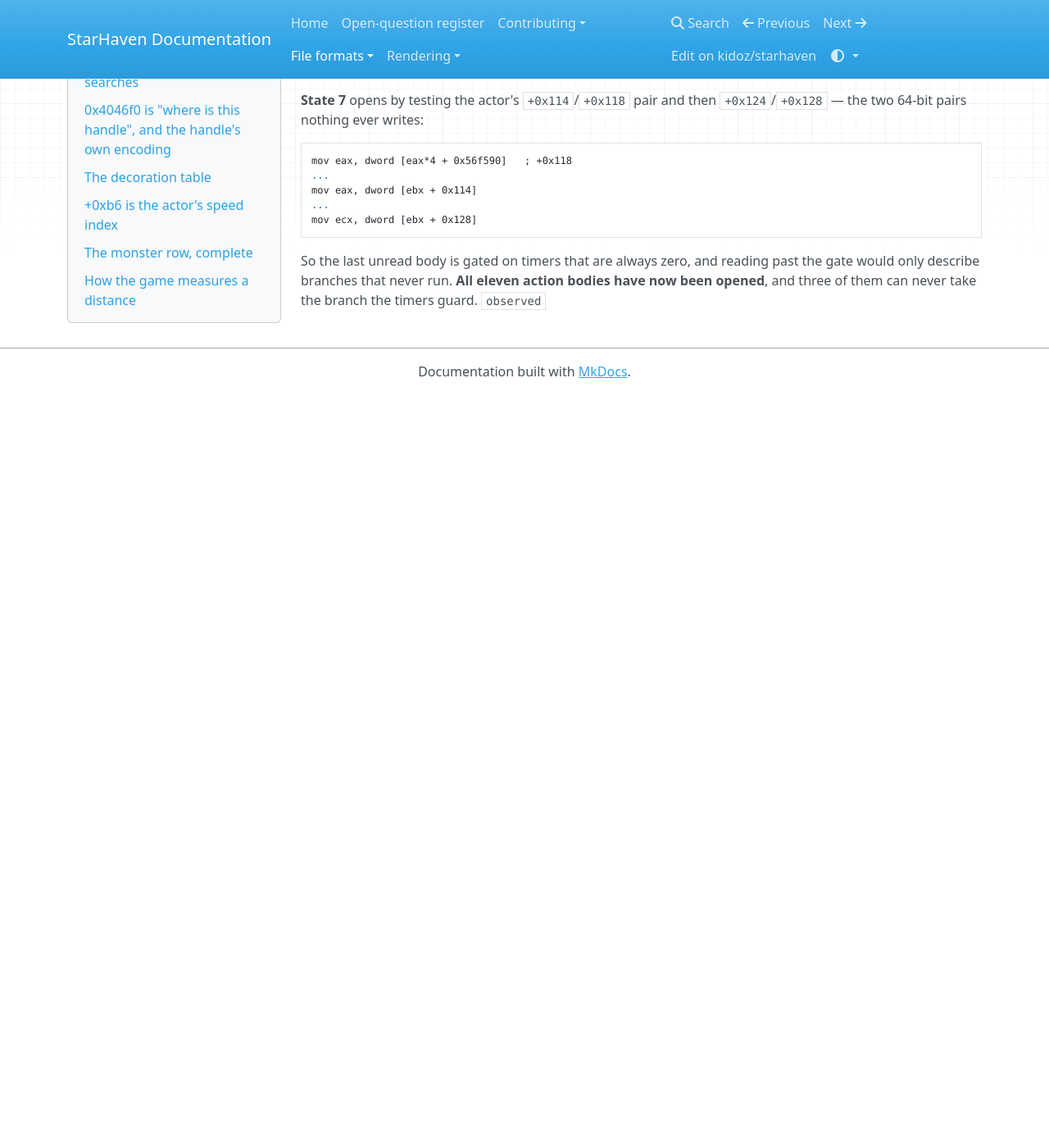
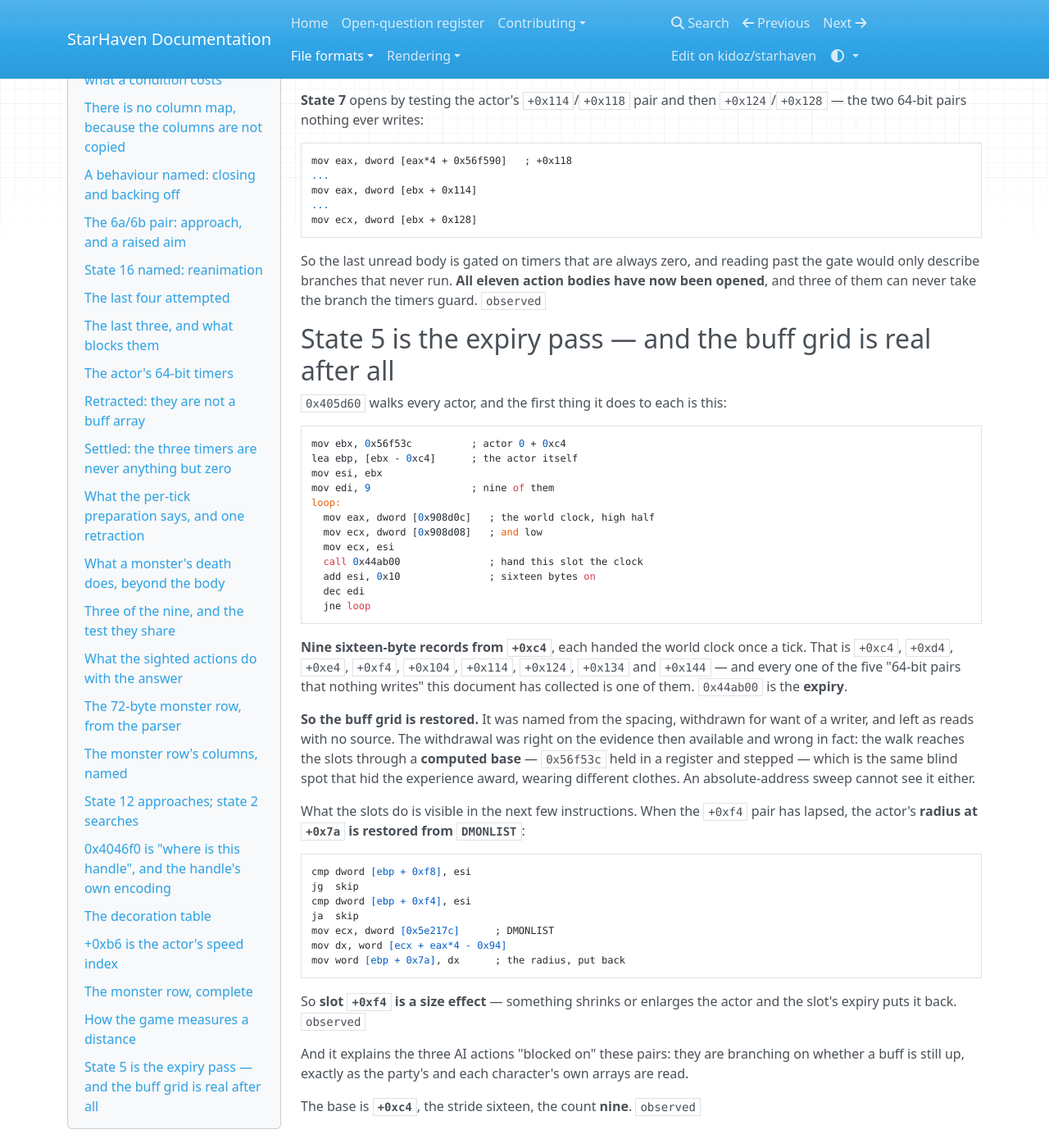
Before and after one commit to kidoz/starhaven, an MkDocs documentation site: the page built from docs/formats/event-actors.md, in a window 1280 px wide and 1400 px high, scrolled down 20807 px. Shown: the whole window at 82% size. Built offline with MkDocs 1.6.1, drawn with Linux system fonts in a browser that asks for light colours; nearby versions of some CDN libraries; before the commit the page ends 21288 px from its top, so only the background shows below that.

Commit message:
Restore the actor's buff grid: nine slots the expiry pass walks

````diff
--- a/docs/formats/event-actors.md
+++ b/docs/formats/event-actors.md
@@ -1139,3 +1139,57 @@ So the last unread body is gated on timers that are always zero, and reading
 past the gate would only describe branches that never run. **All eleven action
 bodies have now been opened**, and three of them can never take the branch the
 timers guard. `observed`
+
+## State 5 is the expiry pass — and the buff grid is real after all
+
+`0x405d60` walks every actor, and the first thing it does to each is this:
+
+```
+mov ebx, 0x56f53c          ; actor 0 + 0xc4
+lea ebp, [ebx - 0xc4]      ; the actor itself
+mov esi, ebx
+mov edi, 9                 ; nine of them
+loop:
+  mov eax, dword [0x908d0c]   ; the world clock, high half
+  mov ecx, dword [0x908d08]   ; and low
+  mov ecx, esi
+  call 0x44ab00               ; hand this slot the clock
+  add esi, 0x10               ; sixteen bytes on
+  dec edi
+  jne loop
+```
+
+**Nine sixteen-byte records from `+0xc4`**, each handed the world clock once a
+tick. That is `+0xc4`, `+0xd4`, `+0xe4`, `+0xf4`, `+0x104`, `+0x114`, `+0x124`,
+`+0x134` and `+0x144` — and every one of the five "64-bit pairs that nothing
+writes" this document has collected is one of them. `0x44ab00` is the
+**expiry**.
+
+**So the buff grid is restored.** It was named from the spacing, withdrawn for
+want of a writer, and left as reads with no source. The withdrawal was right on
+the evidence then available and wrong in fact: the walk reaches the slots
+through a **computed base** — `0x56f53c` held in a register and stepped — which
+is the same blind spot that hid the experience award, wearing different
+clothes. An absolute-address sweep cannot see it either.
+
+What the slots do is visible in the next few instructions. When the `+0xf4`
+pair has lapsed, the actor's **radius at `+0x7a` is restored from `DMONLIST`**:
+
+```
+cmp dword [ebp + 0xf8], esi
+jg  skip
+cmp dword [ebp + 0xf4], esi
+ja  skip
+mov ecx, dword [0x5e217c]      ; DMONLIST
+mov dx, word [ecx + eax*4 - 0x94]
+mov word [ebp + 0x7a], dx      ; the radius, put back
+```
+
+So **slot `+0xf4` is a size effect** — something shrinks or enlarges the actor
+and the slot's expiry puts it back. `observed`
+
+And it explains the three AI actions "blocked on" these pairs: they are
+branching on whether a buff is still up, exactly as the party's and each
+character's own arrays are read.
+
+The base is **`+0xc4`**, the stride sixteen, the count **nine**. `observed`
````
Also changed, not shown: README.md (+13 -0 lines).
